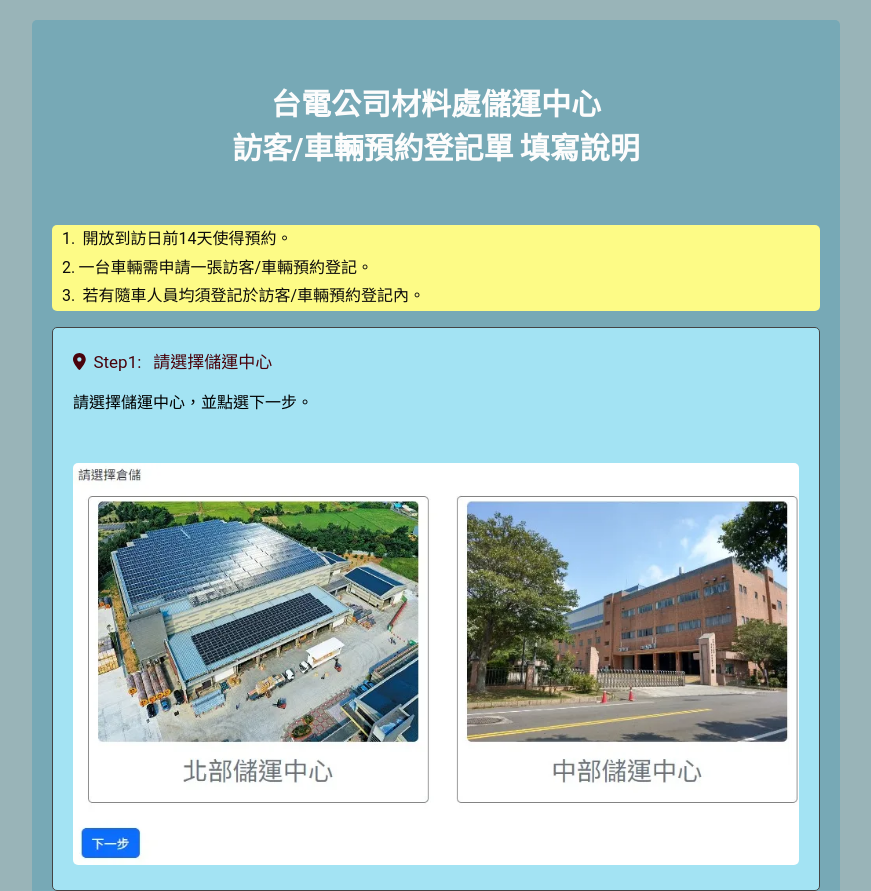
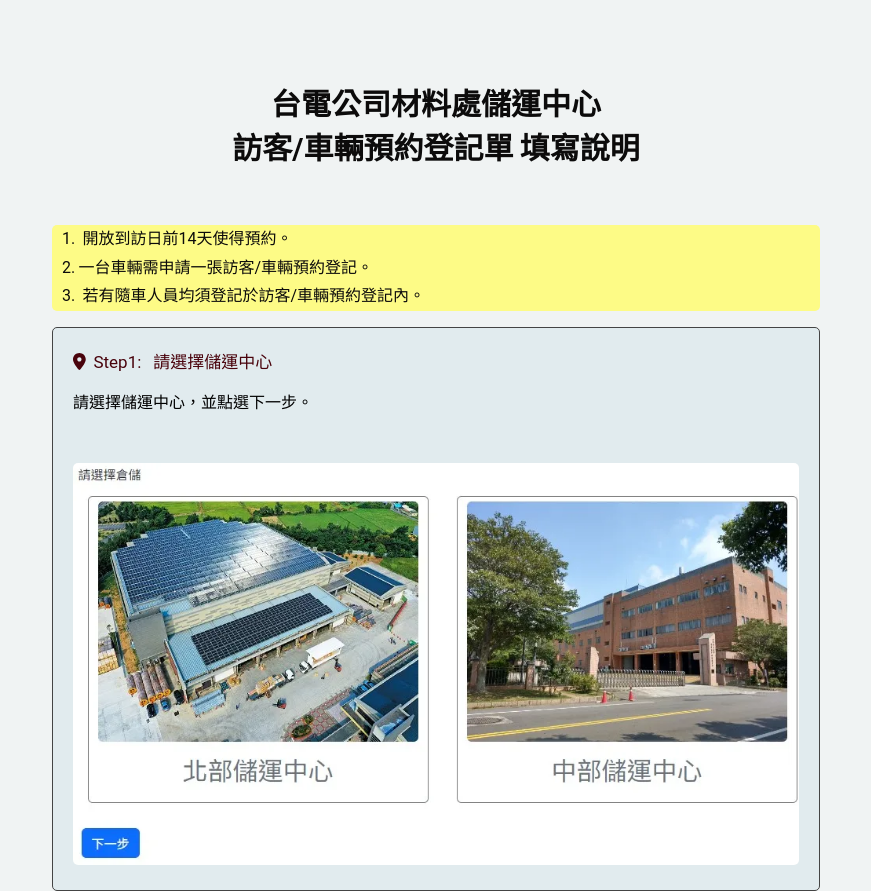
Before and after one commit to chanyacheng/sop.github.io, a plain HTML site: page site/index.html in a window 1280 px wide. Shown: the top 891 px of the page, without its empty margins (204-1075 px from the left). Drawn offline with Linux system fonts and the light colour scheme.

Commit message:
Adjust color

```diff
--- a/site/style.css
+++ b/site/style.css
@@ -8,7 +8,7 @@
     justify-content: center;
     align-items: center;
     min-height: 100vh;
-    background: #99b4b8;
+    background: #f0f3f3;
   }
 
   .container {
@@ -18,13 +18,13 @@
     /* box-shadow: 0 0 20px rgba(0, 0, 0, 0.5); */
     border-radius: 5px;
     margin-top: 20px;
-    background-color: #77a9b6;
+    background-color: #f0f3f3;
   }
 
   .header {
     margin-bottom: 5px;
     font-size: 30px;
-    color: #fcfcfc;
+    color: #0c0b0b;
     text-align: center;
     padding-bottom: 1px;
     display: flex;
@@ -38,7 +38,7 @@
     padding: 20px;
     border: 1px solid #444;
     border-radius: 5px;
-    background-color:  #a3e3f3;
+    background-color:  #e1ebee;
     display: flex;
     align-items: center;
     color: #000;
```
